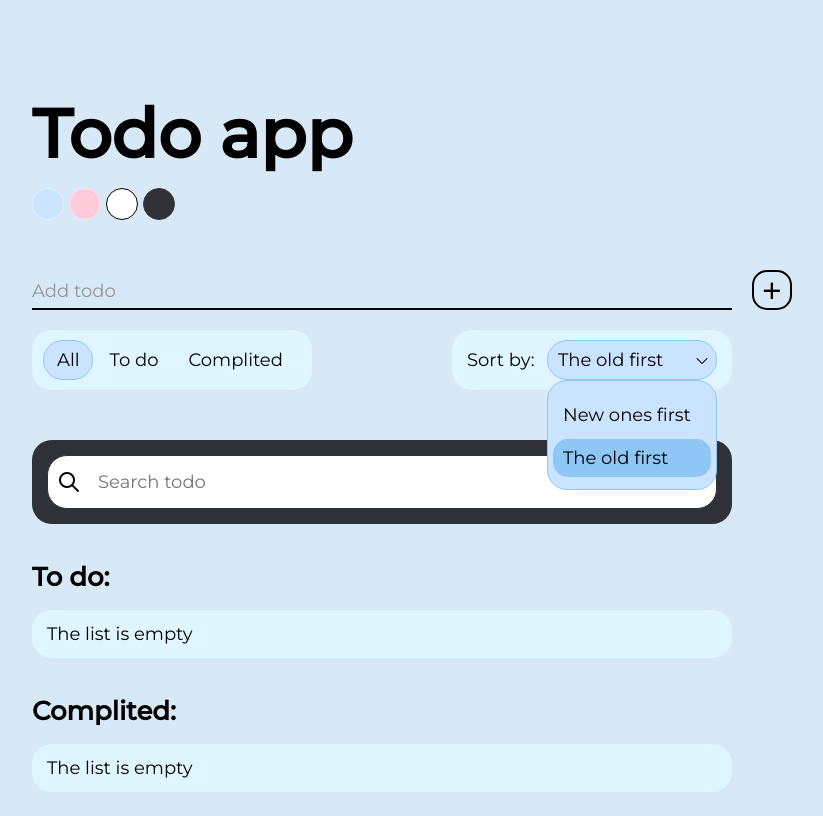
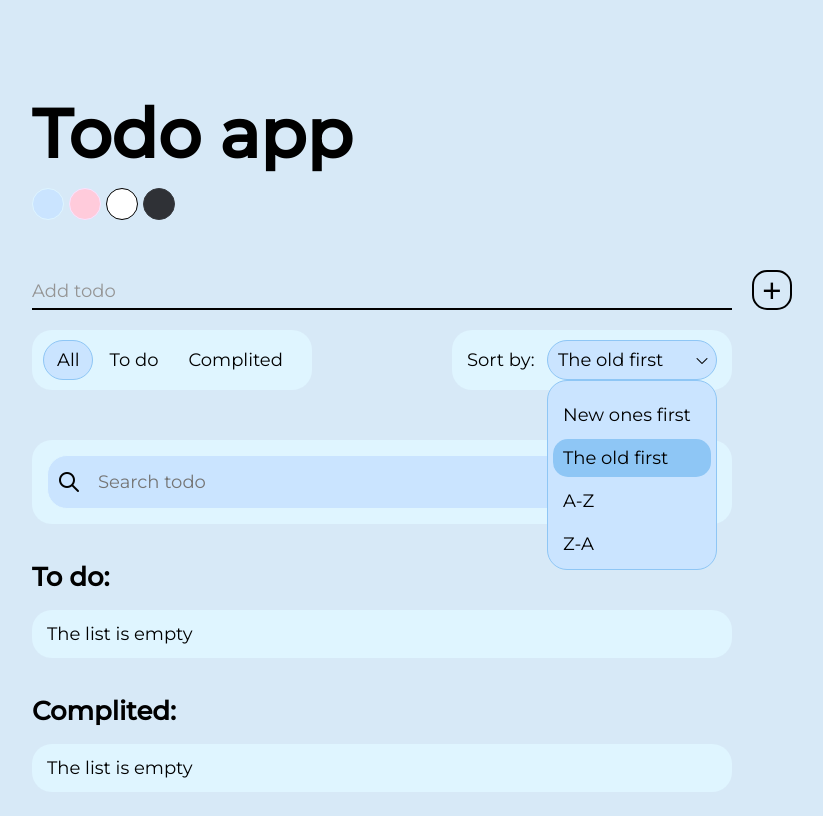
Before and after one commit to Stocil/React-todoList, a React (Vite) app: page / in a window 1280 px wide. Both pictures are taken after a click on the element "The old first". Shown: the top 816 px of the page, without its empty margins (208-1031 px from the left). Built offline with nearby package versions, Linux system fonts and the light colour scheme.

Commit message:
todo take 21, add new sort function

```diff
--- a/src/components/FilteredTodoList/FilteredTodoList.jsx
+++ b/src/components/FilteredTodoList/FilteredTodoList.jsx
@@ -21,7 +21,7 @@ function FilteredTodoList(props) {
   return (
     <>
       <h2 className="todos__section-subtitle"> {content} </h2>
-      <ul data-theme={theme} className="todos__list" style={{}}>
+      <ul data-theme={theme} className="todos__list">
         {listContent}
       </ul>
     </>
--- a/src/components/FilteredTodoList/hooks/useFilterTodo.jsx
+++ b/src/components/FilteredTodoList/hooks/useFilterTodo.jsx
@@ -2,12 +2,24 @@ import Todo from "../../Todo/Todo";
 import { TodoContext } from "../../../context/tasksContextReducer";
 import { useContext } from "react";
 
-import { getTodosFilteredBySearch } from "../utils/utils";
+import { getTodosFilteredBySearch, sortByABC } from "../utils/utils";
 
 function useFilterTodo(isComplite, sortBy, search) {
   const initialList = useContext(TodoContext);
 
-  const filteredList = getTodosFilteredBySearch(initialList, search);
+  const filteredBySearchList = getTodosFilteredBySearch(initialList, search);
+
+  let filteredList;
+
+  // TODO: change sortByABC to function for all All kind of sort
+
+  if (sortBy === "A-Z") {
+    filteredList = sortByABC(filteredBySearchList);
+  } else if (sortBy === "Z-A") {
+    filteredList = sortByABC(filteredBySearchList).reverse();
+  } else {
+    filteredList = filteredBySearchList;
+  }
 
   if (!isComplite) {
     const todos = filteredList
--- a/src/components/FilteredTodoList/utils/utils.js
+++ b/src/components/FilteredTodoList/utils/utils.js
@@ -9,3 +9,23 @@ export function getTodosFilteredBySearch(initialList, search) {
 
   return filteredTodos;
 }
+
+export function sortByABC(arrayList) {
+  const sortedTasks = arrayList
+    .map((todo) => {
+      return todo.task.toLowerCase();
+    })
+    .sort();
+
+  let sortedTodos = [];
+
+  for (let task of sortedTasks) {
+    arrayList.map((todo) => {
+      if (todo.task.toLowerCase() === task) {
+        sortedTodos.push(todo);
+      }
+    });
+  }
+
+  return sortedTodos;
+}
--- a/src/components/Input/Input.scss
+++ b/src/components/Input/Input.scss
@@ -27,7 +27,7 @@
       bottom: 45px;
 
       &[data-theme="sky-blue"] {
-        color: $sky-blue-dark;
+        color: $sky-blue-border;
       }
 
       &[data-theme="soft-pink"] {
@@ -78,7 +78,7 @@
       outline: none;
 
       &[data-theme="sky-blue"] {
-        border-color: $sky-blue-dark;
+        border-color: $sky-blue-border;
       }
 
       &[data-theme="soft-pink"] {
--- a/src/components/SearchBar/SearchBar.scss
+++ b/src/components/SearchBar/SearchBar.scss
@@ -5,10 +5,11 @@
 
     width: 700px;
 
-    background-color: $deep-dark-dark;
     border-radius: 20px;
 
     position: relative;
+
+    transition: background-color $transition-length ease-in-out;
 
     &::after {
       content: "";
@@ -25,7 +26,21 @@
       background-image: url("../../../assets/search.png");
     }
 
+    &[data-theme="sky-blue"] {
+      background-color: $sky-blue-light;
+    }
+
+    &[data-theme="soft-pink"] {
+      background-color: $soft-pink-dark;
+    }
+
+    &[data-theme="light"] {
+      background-color: $light-dark;
+    }
+
     &[data-theme="deep-dark"] {
+      background-color: $deep-dark-dark;
+
       &::after {
         background-image: url("../../../assets/searchWhite.png");
       }
@@ -39,7 +54,6 @@
 
     width: 670px;
 
-    border: 1px solid $deep-dark-dark;
     border-radius: 20px;
 
     font-family: $font-stack-main;
@@ -51,14 +65,12 @@
     &:focus {
       outline: none;
 
-      border-color: $deep-dark-main;
-
       &[data-theme="sky-blue"] {
-        border-color: $sky-blue-dark;
+        border-color: $deep-dark-dark;
       }
 
       &[data-theme="soft-pink"] {
-        border-color: $soft-pink-dark;
+        border-color: $deep-dark-dark;
       }
 
       &[data-theme="light"] {
@@ -71,9 +83,25 @@
       }
     }
 
+    &[data-theme="sky-blue"] {
+      background-color: $sky-blue-dark;
+      border: 1px solid $sky-blue-light;
+    }
+
+    &[data-theme="soft-pink"] {
+      background-color: $soft-pink-light;
+      border: 1px solid $soft-pink-light;
+    }
+
+    &[data-theme="light"] {
+      background-color: $light-light;
+      border: 1px solid $light-light;
+    }
+
     &[data-theme="deep-dark"] {
       color: $deep-dark-main;
       background-color: $deep-dark-light;
+      border: 1px solid $deep-dark-dark;
     }
   }
 }
--- a/src/components/TodoSorting/TodoSorting.jsx
+++ b/src/components/TodoSorting/TodoSorting.jsx
@@ -1,6 +1,7 @@
 import { useRef, useState, useContext } from "react";
 import PropTypes from "prop-types";
 
+import { getSelectedText } from "./utils/utils";
 import { ThemeContext } from "../../context/themeContext";
 import useOutsideAlerter from "../../hooks/useOutsideAlerter";
 import useLocalStorage from "../../hooks/useLocalStorage";
@@ -16,7 +17,7 @@ function TodoSorting(props) {
   const { selected, onChange } = props;
   const { setSortTodos } = useLocalStorage("sort");
 
-  const textContent = selected === "old" ? "The old first" : "New ones first";
+  const textContent = getSelectedText(selected);
   const optionClass = isOpen ? "todos__sort-option open" : "todos__sort-option";
   const dropdownCLass = isOpen
     ? "todos__sort-dropdown open"
@@ -54,6 +55,7 @@ function TodoSorting(props) {
           >
             New ones first
           </div>
+
           <div
             data-theme={theme}
             className={optionClass}
@@ -63,6 +65,28 @@ function TodoSorting(props) {
             onClick={() => handleOptionClick("old")}
           >
             The old first
+          </div>
+
+          <div
+            data-theme={theme}
+            className={optionClass}
+            aria-disabled={isOpen}
+            aria-selected={"A-Z" == selected}
+            tabIndex="-1"
+            onClick={() => handleOptionClick("A-Z")}
+          >
+            A-Z
+          </div>
+
+          <div
+            data-theme={theme}
+            className={optionClass}
+            aria-disabled={isOpen}
+            aria-selected={"Z-A" == selected}
+            tabIndex="-1"
+            onClick={() => handleOptionClick("Z-A")}
+          >
+            Z-A
           </div>
         </div>
       </div>
--- a/src/components/TodoSorting/TodoSorting.scss
+++ b/src/components/TodoSorting/TodoSorting.scss
@@ -120,7 +120,7 @@
 
     &.open {
       padding: 15px 5px;
-      height: 110px;
+      height: 190px;
       z-index: 1;
 
       &[data-theme="sky-blue"] {
--- /dev/null
+++ b/src/components/TodoSorting/utils/utils.js
@@ -0,0 +1,19 @@
+export function getSelectedText(currentSelected) {
+  switch (currentSelected) {
+    case "new": {
+      return "New ones first";
+    }
+    case "old": {
+      return "The old first";
+    }
+    case "A-Z": {
+      return "A-Z";
+    }
+    case "Z-A": {
+      return "Z-A";
+    }
+    default: {
+      throw Error("Wrong sort name: ", currentSelected);
+    }
+  }
+}
```
